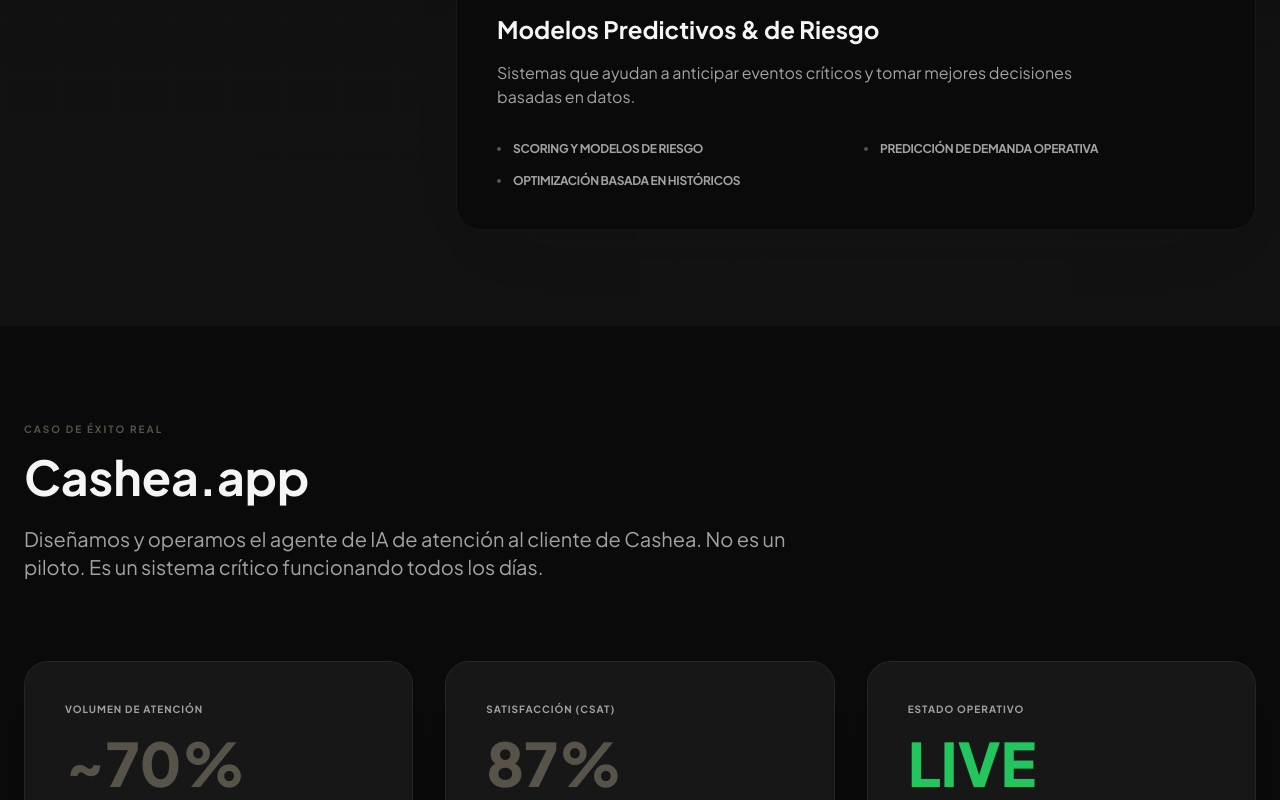
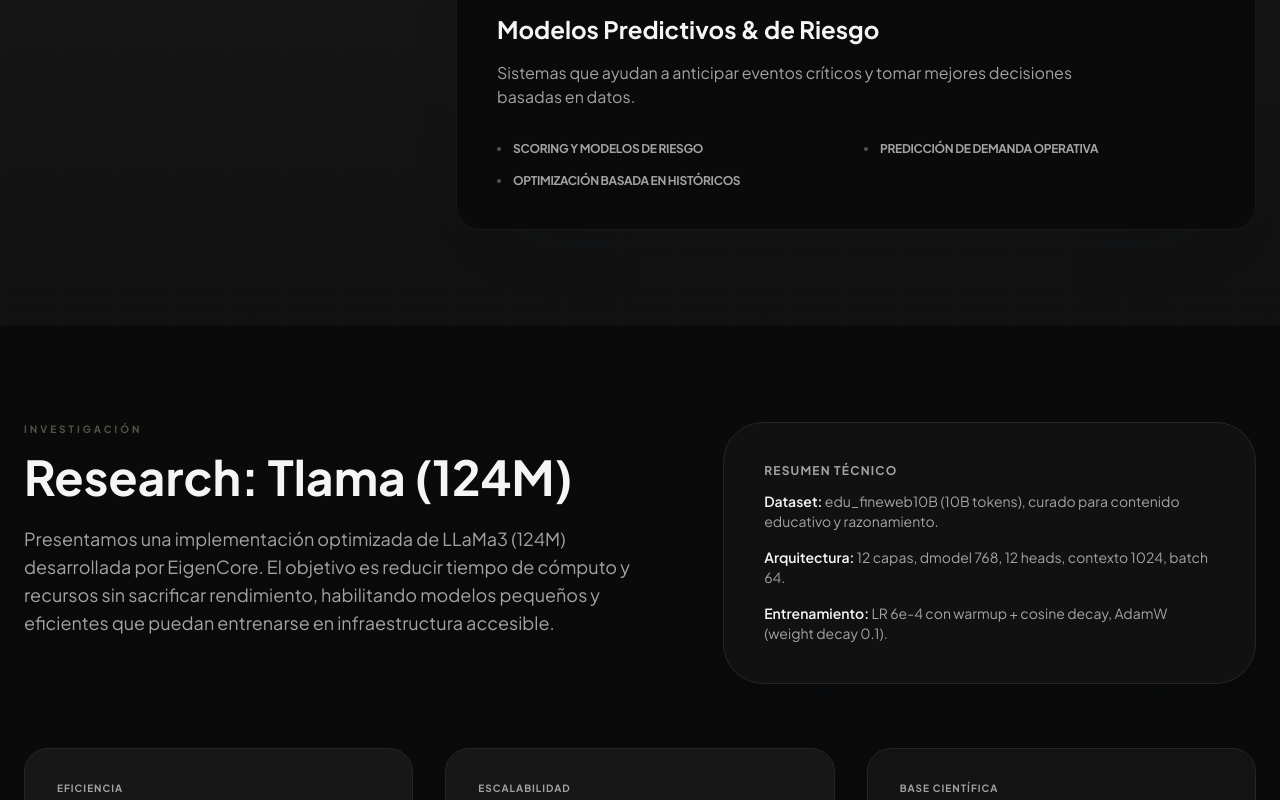
Before and after one commit to MaxGalindo150/eigencore, a React (Vite) app: page / in a window 1280 px wide. Shown: the part 2000-2800 px from the top of the page. Built offline with nearby package versions, Linux system fonts and the light colour scheme.

Commit message:
rag update

```diff
--- a/App.tsx
+++ b/App.tsx
@@ -5,6 +5,7 @@
 import TrustedBy from './components/TrustedBy';
 import Services from './components/Services';
 import AIConsultantDemo from './components/AIConsultantDemo';
+import Research from './components/Research';
 import Portfolio from './components/Portfolio';
 import Contact from './components/Contact';
 import Footer from './components/Footer';
@@ -45,6 +46,7 @@
           <Hero />
           <TrustedBy />
           <Services />
+          <Research />
           {/* <AIConsultantDemo /> */}
           <Portfolio />
           <Contact />
--- a/components/Navbar.tsx
+++ b/components/Navbar.tsx
@@ -36,6 +36,7 @@
 
         <div className="hidden md:flex items-center space-x-10">
           <a href="#servicios" className="text-xs font-bold uppercase tracking-widest hover:text-brand-600 transition-colors">Servicios</a>
+          <a href="#investigacion" className="text-xs font-bold uppercase tracking-widest hover:text-brand-600 transition-colors">Investigación</a>
           <a href="#proyectos" className="text-xs font-bold uppercase tracking-widest hover:text-brand-600 transition-colors">Impacto</a>
           {/* <a href="#ia-demo" className="text-xs font-bold uppercase tracking-widest hover:text-brand-600 transition-colors">Demo</a> */}
 
--- /dev/null
+++ b/components/Research.tsx
@@ -0,0 +1,58 @@
+import React from 'react';
+
+const Research: React.FC = () => {
+  return (
+    <section id="investigacion" className="py-24 bg-white dark:bg-neutral-950">
+      <div className="container mx-auto px-6">
+        <div className="grid lg:grid-cols-[1.1fr_0.9fr] gap-12 items-start">
+          <div>
+            <p className="text-[10px] font-bold uppercase tracking-[0.3em] text-brand-600 mb-4">Investigación</p>
+            <h2 className="text-5xl font-bold mb-6">Research: Tlama (124M)</h2>
+            <p className="text-lg text-neutral-600 dark:text-neutral-400 max-w-2xl">
+              Presentamos una implementación optimizada de LLaMa3 (124M) desarrollada por EigenCore. El objetivo es
+              reducir tiempo de cómputo y recursos sin sacrificar rendimiento, habilitando modelos pequeños y eficientes
+              que puedan entrenarse en infraestructura accesible.
+            </p>
+          </div>
+
+          <div className="bg-neutral-50 dark:bg-neutral-900/60 border border-neutral-200/70 dark:border-neutral-800 rounded-[2.5rem] p-10 shadow-[0_30px_80px_-60px_rgba(15,23,42,0.4)]">
+            <p className="text-xs font-bold uppercase tracking-widest text-neutral-400 mb-3">Resumen Técnico</p>
+            <ul className="space-y-4 text-sm text-neutral-600 dark:text-neutral-400">
+              <li><span className="font-semibold text-neutral-900 dark:text-neutral-100">Dataset:</span> edu_fineweb10B (10B tokens), curado para contenido educativo y razonamiento.</li>
+              <li><span className="font-semibold text-neutral-900 dark:text-neutral-100">Arquitectura:</span> 12 capas, dmodel 768, 12 heads, contexto 1024, batch 64.</li>
+              <li><span className="font-semibold text-neutral-900 dark:text-neutral-100">Entrenamiento:</span> LR 6e-4 con warmup + cosine decay, AdamW (weight decay 0.1).</li>
+            </ul>
+          </div>
+        </div>
+
+        <div className="mt-16 grid lg:grid-cols-3 gap-8">
+          <div className="p-8 rounded-3xl bg-neutral-900 text-white border border-neutral-800 shadow-[0_24px_60px_-50px_rgba(15,23,42,0.5)]">
+            <p className="text-[10px] font-bold uppercase tracking-widest text-neutral-400 mb-3">Eficiencia</p>
+            <p className="text-xl font-semibold mb-2">Menos costo, mismo nivel</p>
+            <p className="text-sm text-neutral-400">
+              Optimizaciones en arquitectura y entrenamiento para acelerar inferencia y reducir recursos computacionales.
+            </p>
+          </div>
+
+          <div className="p-8 rounded-3xl bg-white dark:bg-neutral-900 border border-neutral-200/70 dark:border-neutral-800 shadow-[0_24px_60px_-50px_rgba(15,23,42,0.35)]">
+            <p className="text-[10px] font-bold uppercase tracking-widest text-neutral-400 mb-3">Escalabilidad</p>
+            <p className="text-xl font-semibold mb-2">De cluster a 1 GPU</p>
+            <p className="text-sm text-neutral-500">
+              Entrenamiento en 8x A100 (80GB) o en una sola GPU de 8GB con gradient accumulation.
+            </p>
+          </div>
+
+          <div className="p-8 rounded-3xl bg-neutral-100/80 dark:bg-neutral-900/70 border border-neutral-200/70 dark:border-neutral-800 shadow-[0_24px_60px_-50px_rgba(15,23,42,0.35)]">
+            <p className="text-[10px] font-bold uppercase tracking-widest text-neutral-400 mb-3">Base Científica</p>
+            <p className="text-xl font-semibold mb-2">Modelo abierto a iterar</p>
+            <p className="text-sm text-neutral-500">
+              Primer paso hacia AGI responsable, con foco en confiabilidad, uso ético y menor impacto ambiental.
+            </p>
+          </div>
+        </div>
+      </div>
+    </section>
+  );
+};
+
+export default Research;
```
Also changed, not shown: 1 other file (tests, documents, lock files or other folders).
